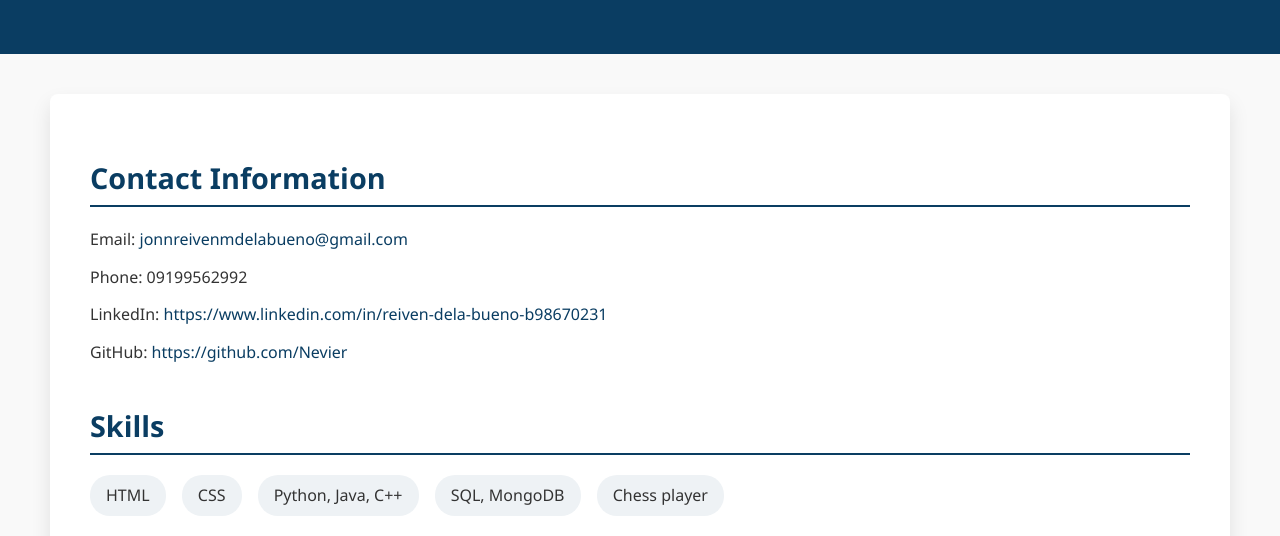
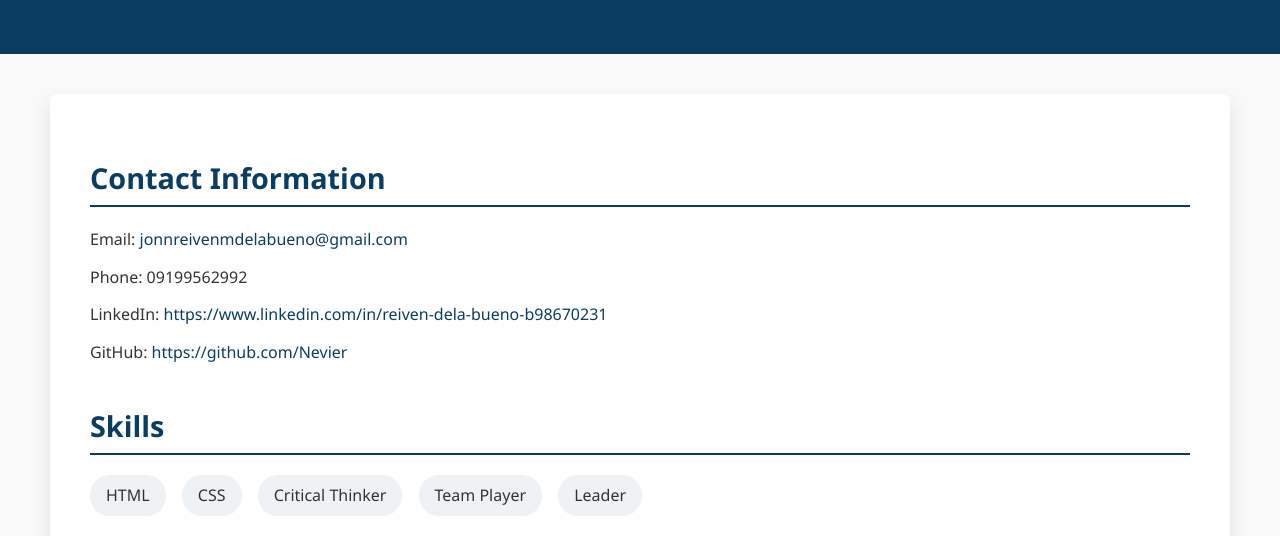
Before and after one commit to Nevier/eyy, a plain HTML site: page index.html in a window 1280 px wide. Shown: the part 264-800 px from the top of the page. Drawn offline with Linux system fonts and the light colour scheme.

Commit message:
Update index.html

```diff
--- a/index.html
+++ b/index.html
@@ -151,9 +151,9 @@
             <ul class="skills">
                 <li>HTML</li>
                 <li>CSS</li>
-                <li>Python, Java, C++</li>
-                <li>SQL, MongoDB</li>
-                <li>Chess player</li>
+                <li>Critical Thinker</li>
+                <li>Team Player</li>
+                <li>Leader</li>
             </ul>
         </div>
 
```
